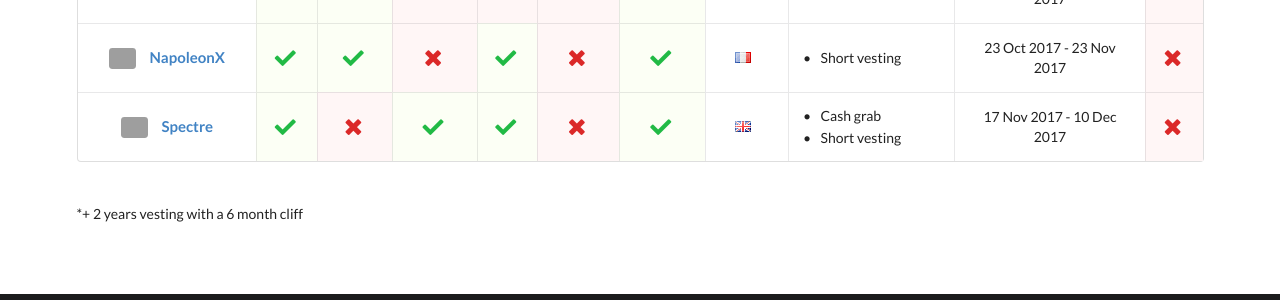
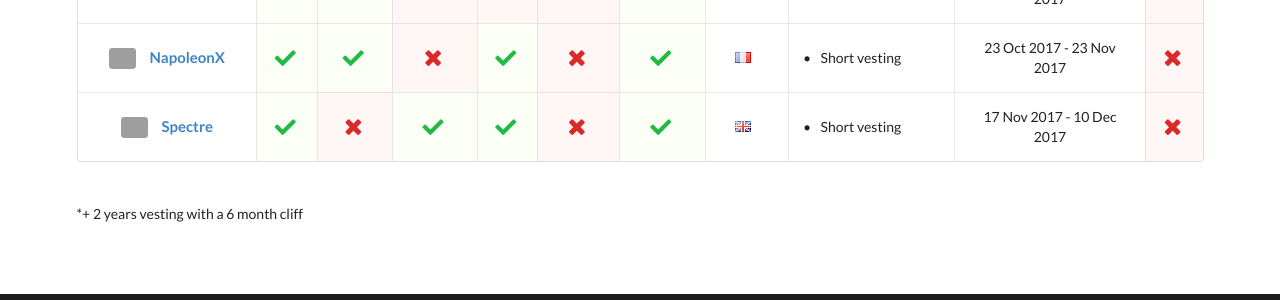
Before and after one commit to ico-check/ico-check, a Jekyll site: the page built from index.md, in a window 1280 px wide. Shown: the part 673-973 px from the top of the page. Built offline with Jekyll 4.4.1, drawn with Linux system fonts in a browser that asks for light colours; nearby versions of some CDN libraries; grey boxes are pictures that could not be loaded.

Commit message:
4-spectre-ico-check
comment update

```diff
--- a/_data/icos.yml
+++ b/_data/icos.yml
@@ -61,7 +61,6 @@
   have-company: true
   location: United Kingdom
   comments:
-    - content: Cash grab
     - content: Short vesting
   ico-start-date: 2017-11-17T00:00:00Z
   ico-end-date: 2017-12-10T00:00:00Z
```
